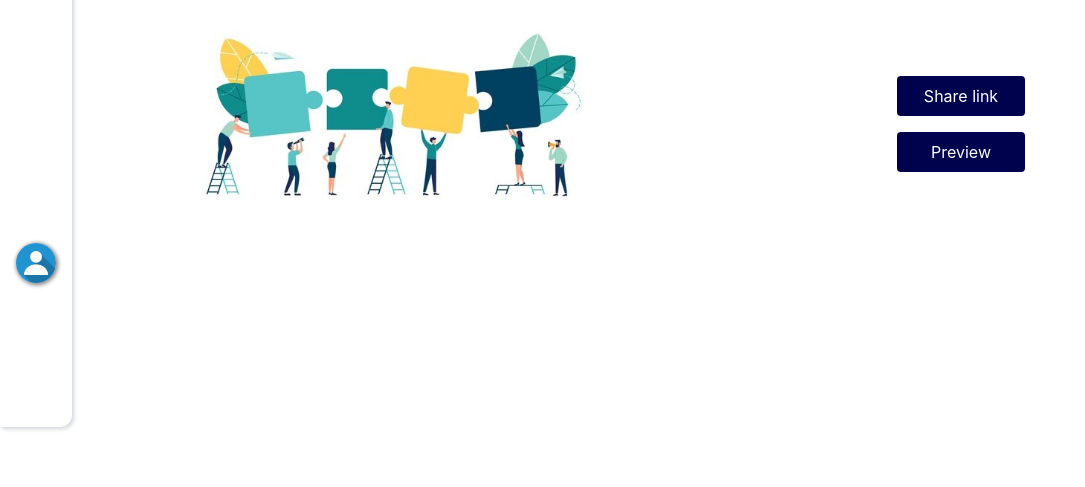
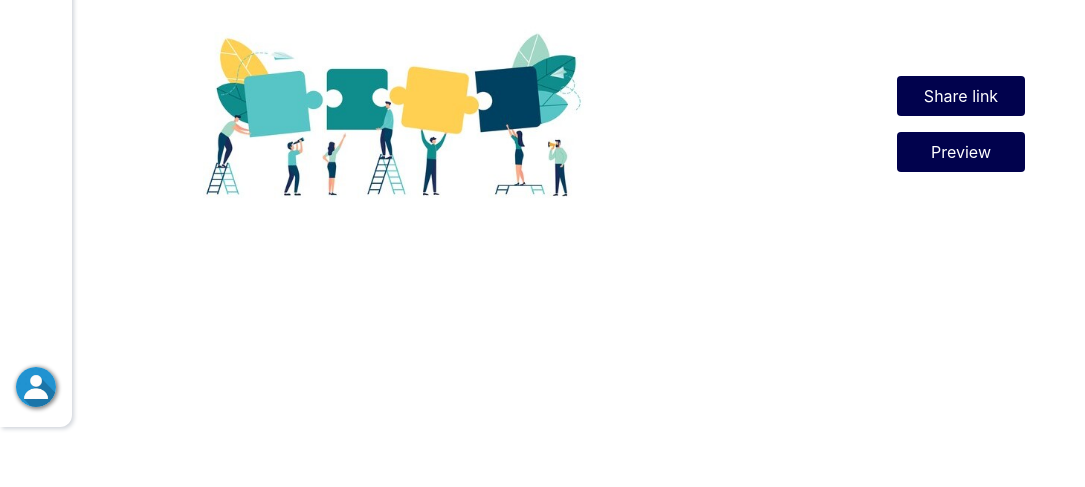
Before and after one commit to ashleshshenoy/linkcv, a Django app: page / in a window 1280 px wide. Shown: the part 373-860 px from the top of the page, without its empty margins (0-1085 px from the left). Run offline with Django 3.2, Linux system fonts and the light colour scheme; a user stored in the database is signed in; data comes from the database, SQL or seed files in the repository; some libraries are stand-ins or nearby versions.

Commit message:
avatar bug fixed

```diff
--- a/static/css/main.css
+++ b/static/css/main.css
@@ -13,6 +13,7 @@ body {
 }
 
 .custom-navbar-container {
+    position: relative;
     padding-top:1rem;
     height: 100vh;
     position:fixed;
@@ -44,7 +45,8 @@ body {
     display:flex;
     height: 2.5rem;
     width: 2.5rem;
-    margin-top:22rem;
+    position: absolute;
+    bottom:20px;
 }
 
 
```
